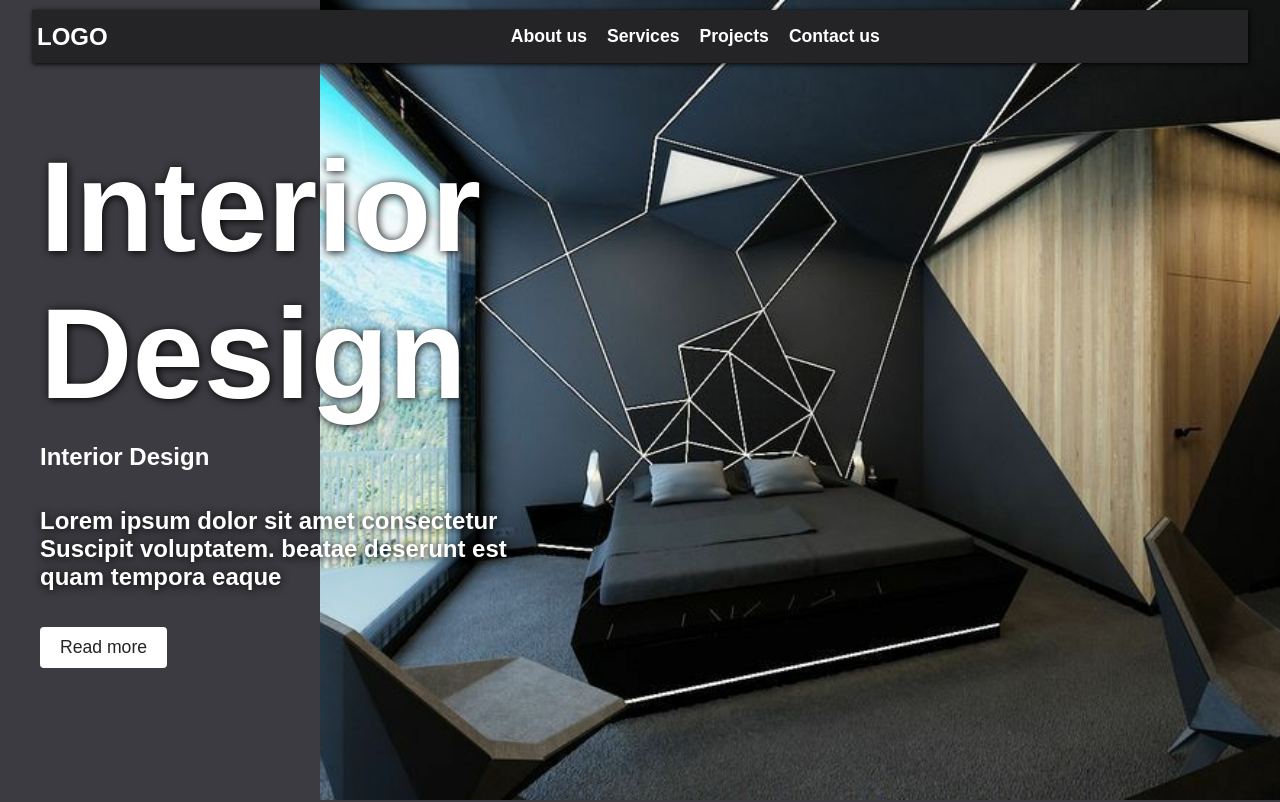
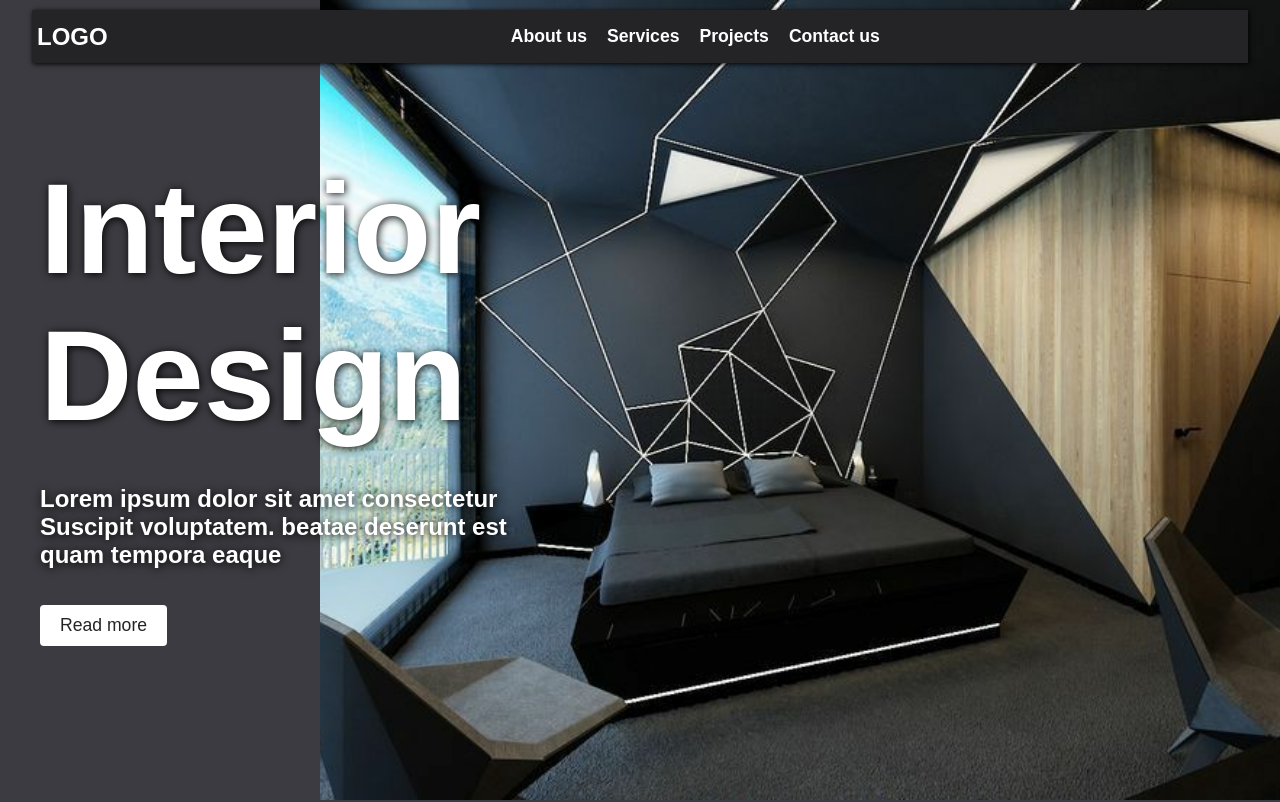
Before and after one commit to Mouadbt09/interior_design, a plain HTML site: page index.html in a window 1280 px wide. Shown: the top 802 px of the page. Drawn offline with Linux system fonts and the light colour scheme.

Commit message:
fix error

```diff
--- a/index.html
+++ b/index.html
@@ -43,7 +43,7 @@
             <h1 class="pc_h1">
                 Interior <br> Design
             </h1>
-            <h1 class="mobile_h1">Interior Design</h1>
+            <!-- <h1 class="mobile_h1">Interior Design</h1> -->
             <h3>
                 Lorem ipsum dolor sit amet consectetur
                 Suscipit voluptatem.
```
